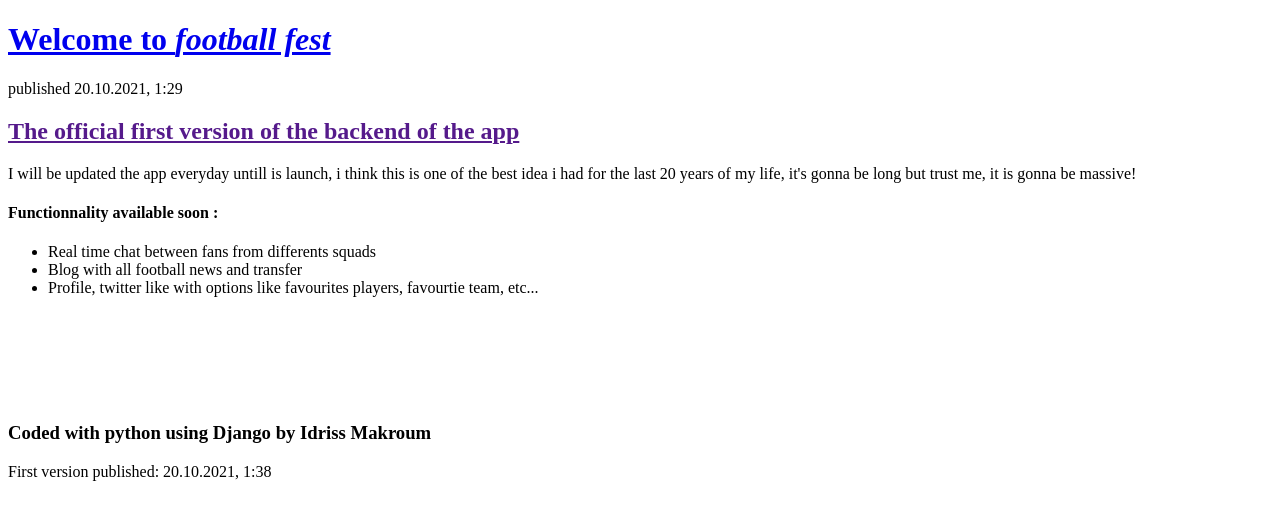
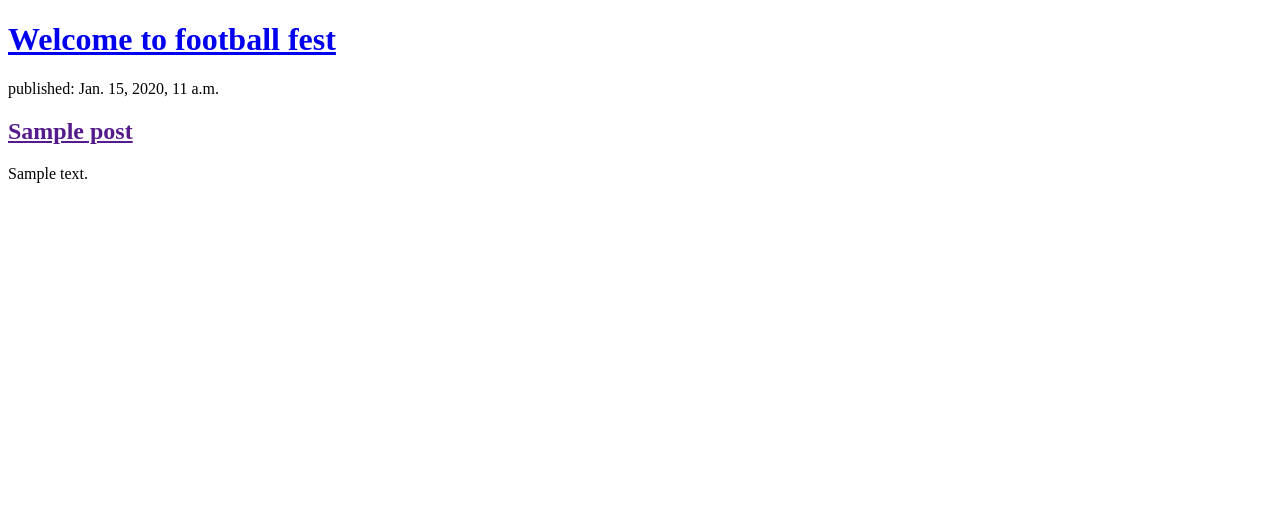
Before and after one commit to drikomak/first_django_prjct, a Django app: page / in a window 1280 px wide. Shown: the top 520 px of the page. Run offline with Django 3.2, Linux system fonts and the light colour scheme; tables that the repository leaves empty hold one stand-in row (values such as "Sample post").

Commit message:
Modified templates to display posts from database.

```diff
--- a/blog/models.py
+++ b/blog/models.py
@@ -7,7 +7,7 @@ class Post(models.Model):
     title = models.CharField(max_length=200)
     text = models.TextField()
     creted_date = models.DateTimeField(default=timezone.now)
-    publish_date = models.DateTimeField(blank=True, null=True)
+    published_date = models.DateTimeField(blank=True, null=True)
 
     def publish(self):
         self.published_date = timezone.now()
--- a/blog/templates/blog/post_list.html
+++ b/blog/templates/blog/post_list.html
@@ -1,36 +1,19 @@
 <!DOCTYPE html>
 <html>
     <head>
-        <title>Football Fest is comming soon</title>
+        <title>Football Fest</title>
     </head>
     <body>
         <header>
-        <h1><a href="/">Welcome to <em>football fest</em></a> </h1>
+            <h1><a href="/">Welcome to <strong>football fest</strong></a></h1>
         </header>
 
-        <article>
-            <time>published 20.10.2021, 1:29</time>
-            <h2><a href="">The official first version of the backend of the app</a></h2>
-            <p>I will be updated the app everyday untill is launch, i think this is one of the best idea i had for the last 20 years of my life,
-                it's gonna be long but trust me, it is gonna be massive!
-            </p>
-        </article>
-
-        <article>
-        <h4>Functionnality available soon :</h4>
-        <ul>
-            <li>Real time chat between fans from differents squads</li>
-            <li>Blog with all football news and transfer</li>
-            <li>Profile, twitter like with options like favourites players, favourtie team, etc...</li>
-        </ul>
-        </article>
-
-        <br>
-        <br>
-        <br>
-        <br>
-        <br>
-        <h3>Coded with python using Django by Idriss <strong>Makroum</strong></h3>
-        <time>First version published: 20.10.2021, 1:38</time>
+        {% for post in posts %}
+    <article>
+        <time>published: {{ post.published_date }}</time>
+        <h2><a href="">{{ post.title }}</a></h2>
+        <p>{{ post.text|linebreaksbr }}</p>
+    </article>
+        {% endfor %}
     </body>
 </html>
--- a/blog/views.py
+++ b/blog/views.py
@@ -1,4 +1,7 @@
 from django.shortcuts import render
+from django.utils import timezone
+from .models import Post
 
 def post_list(request):
-    return render(request, 'blog/post_list.html', {})
+    posts = Post.objects.filter(published_date__lte=timezone.now()).order_by('published_date')
+    return render(request, 'blog/post_list.html', {'posts': posts})
```
Also changed, not shown: blog/migrations/0002_rename_publish_date_post_published_date.py (added).
